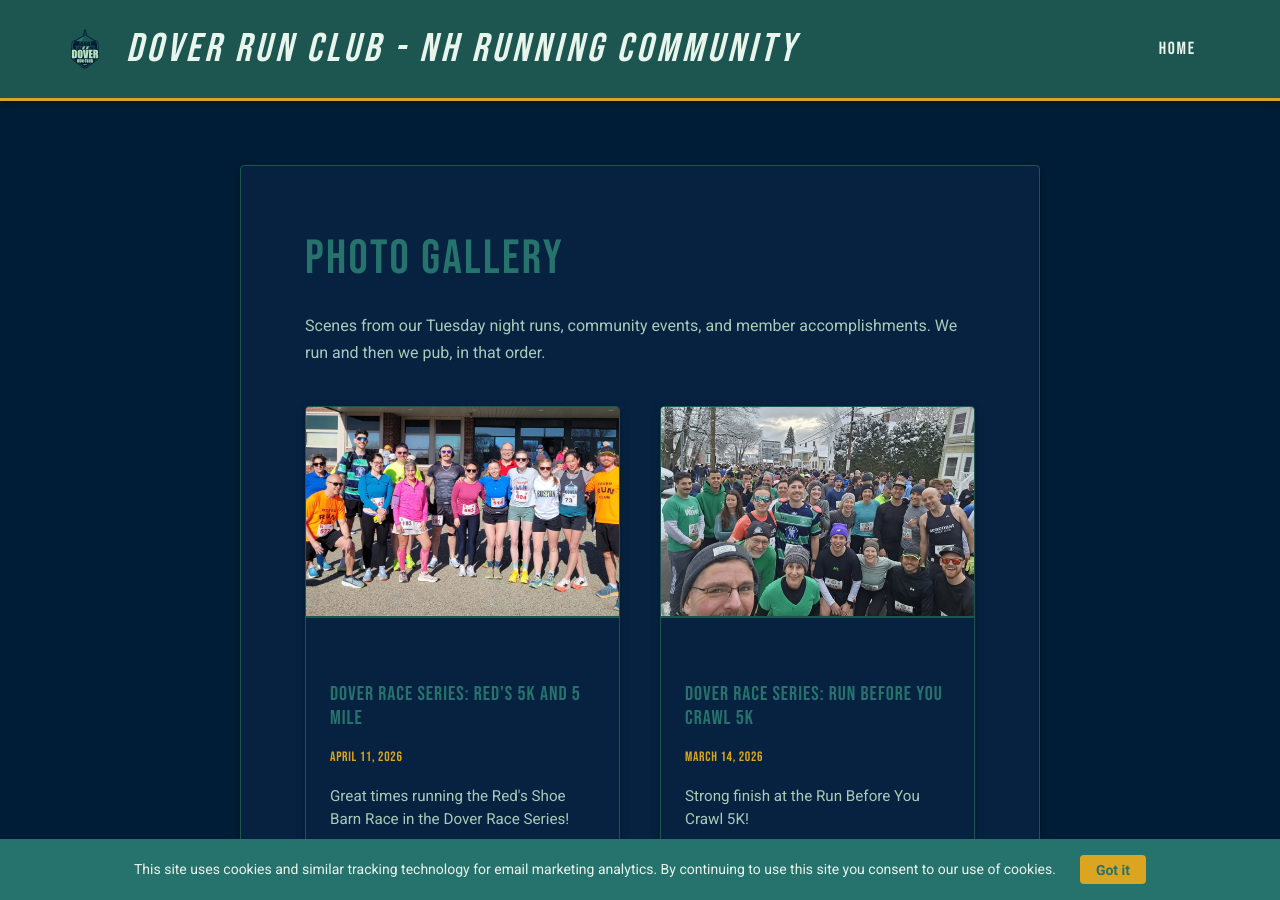
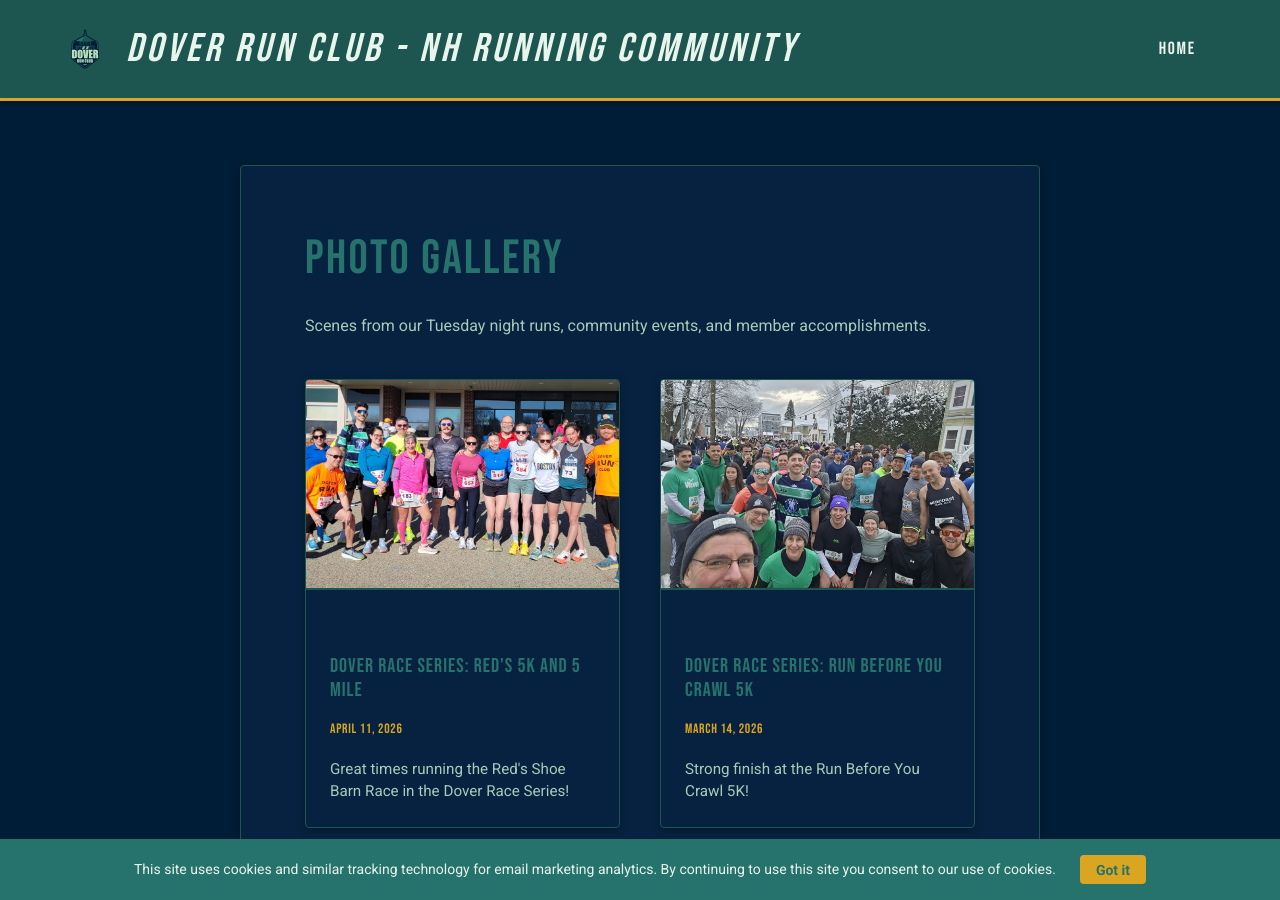
Before and after one commit to dekay2001/dover-run-club-website, a Jekyll site: the page built from gallery.md, in a window 1280 px wide and 900 px high. Built offline with Jekyll 4.4.1, drawn with Linux system fonts in a browser that asks for light colours.

Commit message:
Remove pub note

```diff
--- a/gallery.md
+++ b/gallery.md
@@ -6,7 +6,7 @@ title: Photo Gallery
 <!-- Note: Per Phase 1 rules, this page is deliberately NOT linked in the main navigation header. It is accessed via the homepage Photos section. -->
 
 <div class="gallery-intro">
-    <p>Scenes from our Tuesday night runs, community events, and member accomplishments. We run and then we pub, in that order.</p>
+    <p>Scenes from our Tuesday night runs, community events, and member accomplishments.</p>
 </div>
 
 <div class="gallery-grid">
```
